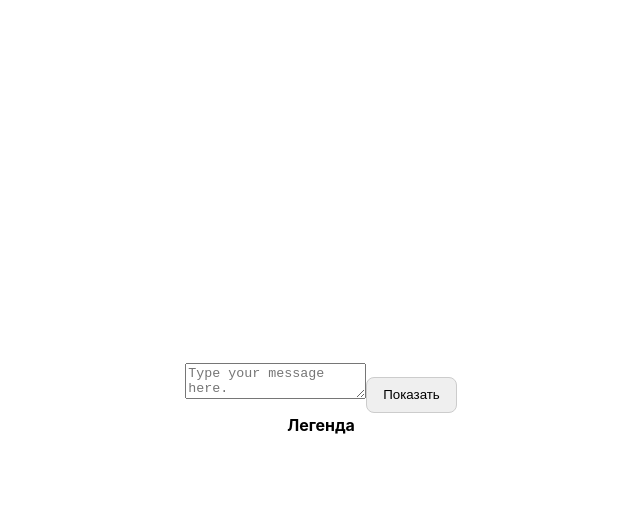
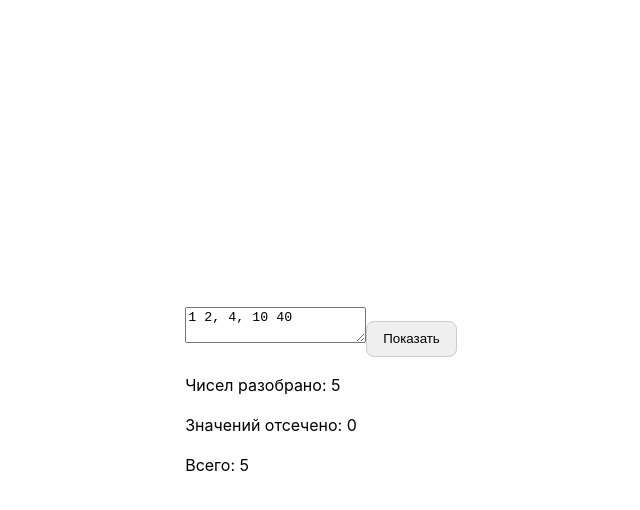
Before and after one commit to XeL077/galileosky-test, a React (Vite) app: page / in a window 1280 px wide. Both pictures are taken after a click on the button "Показать". Shown: the top 510 px of the page, without its empty margins (319-959 px from the left). Built offline with nearby package versions, Linux system fonts and the light colour scheme.

Commit message:
add statisctic ad parser utils

```diff
--- a/src/App.jsx
+++ b/src/App.jsx
@@ -1,22 +1,31 @@
 import React, { useRef, useState } from 'react';
-import { toParseTextAreaValue } from './utils';
+import { toSplitAreaValue, filterTokens } from './utils';
 import MapLegend from './components/MapLegend.jsx';
+import Statistics from './components/Statistics.jsx';
 
 export default function App() {
-  const [strData, setStrData] = useState([]);
+  const [parsedObject, setParsedObject] = useState({numbersToken: [], others: []});
   const textareaRef = useRef(null);
 
   const handleClick = () => {
     const textAreaValue = textareaRef.current?.value || '';
-    const parsedTextAreaValue = toParseTextAreaValue(textAreaValue);
+    const tokens = toSplitAreaValue(textAreaValue);
+    const parsedObject = filterTokens(tokens);
+
+    if (parsedObject.numbersToken.length) {
+      setParsedObject(parsedObject);
+    }
   }
 
   return (
     <div className="app">
 
-      <textarea ref={textareaRef} placeholder="Type your message here." />
+      <textarea ref={textareaRef} placeholder="Type your message here." defaultValue={'1 2, 4, 10 40'} />
       <button type="button" onClick={handleClick}>Показать</button>
-      <MapLegend items={strData} />
+      <Statistics
+        countNumbersToken={parsedObject.numbersToken.length}
+        filteredCount={parsedObject.others.length}
+      />
 
     </div>
   )
--- a/src/components/MapLegend.jsx
+++ b/src/components/MapLegend.jsx
@@ -1,9 +1,14 @@
 import React from 'react';
 
-export default function MapLegend() {
+/**
+ * Преобразование текста в массив
+ * @param textAreaValue - string
+ */
+export default function MapLegend({items}) {
   return (
     <div className="map-legend">
       <strong>Легенда</strong>
+      {items.join(' ')}
     </div>
   );
 }
--- /dev/null
+++ b/src/components/Statistics.jsx
@@ -0,0 +1,14 @@
+import React from 'react';
+
+export default function Statistics({ countNumbersToken = 0, filteredCount = 0 }) {
+  const sumCount = countNumbersToken + filteredCount;
+  if(sumCount === 0) return;
+
+  return (
+    <div className="statistics text-left">
+      <p>Чисел разобрано: {countNumbersToken}</p>
+      <p>Значений отсечено: {filteredCount}</p>
+      <p>Всего: {sumCount}</p>
+    </div>
+  );
+}
--- a/src/styles.css
+++ b/src/styles.css
@@ -16,6 +16,10 @@ body {
   padding: 2rem;
 }
 
+.text-left {
+  text-align: left;
+}
+
 button {
   padding: 0.6rem 1rem;
   border-radius: 0.5rem;
--- /dev/null
+++ b/src/utils.js
@@ -0,0 +1,43 @@
+/**
+ * Список разделителей: пробел, табуляция, запятая, точка с запятой, перенос строки.
+ */
+const splitterList = [' ', '\t', ',', ';', '\n'];
+
+/**
+ * Преобразование текста в массив
+ * @param textAreaValue - string
+ * @returns array
+ */
+export const toSplitAreaValue = (textAreaValue) => {
+    if (!textAreaValue) return [];
+    let normalized = textAreaValue;
+    for (const splitter of splitterList) {
+        normalized = normalized.split(splitter).join(' ');
+    }
+
+    return normalized
+        .trim()
+        .split(' ')
+        .filter((item) => item !== ""); // убираем пустык стрки из-за переноса
+}
+
+/**
+ * Разделить массив на числа и прочие значения
+ * @param values - массив
+ * @returns объект с массивами numbersToken и othersToken
+ */
+export const filterTokens = (tokens) => {
+    const numbersToken = [];
+    const others = [];
+    for (const token of tokens) {
+        const numberToken = Number(token);
+
+        // isFinite проверка от Infinity
+        if (!isNaN(numberToken) && isFinite(numberToken)) {
+            numbersToken.push(numberToken);
+        } else {
+            others.push(token);
+        }
+    }
+    return { numbersToken, others };
+}
--- a/src/utils.ts
+++ /dev/null
@@ -1,8 +0,0 @@
-/**
- * Parse the text area value to array
- * @param textAreaValue - string
- * @returns array
- */
-export const toParseTextAreaValue = (textAreaValue: string) => {
-    return textAreaValue.split(' ');
-}
```
